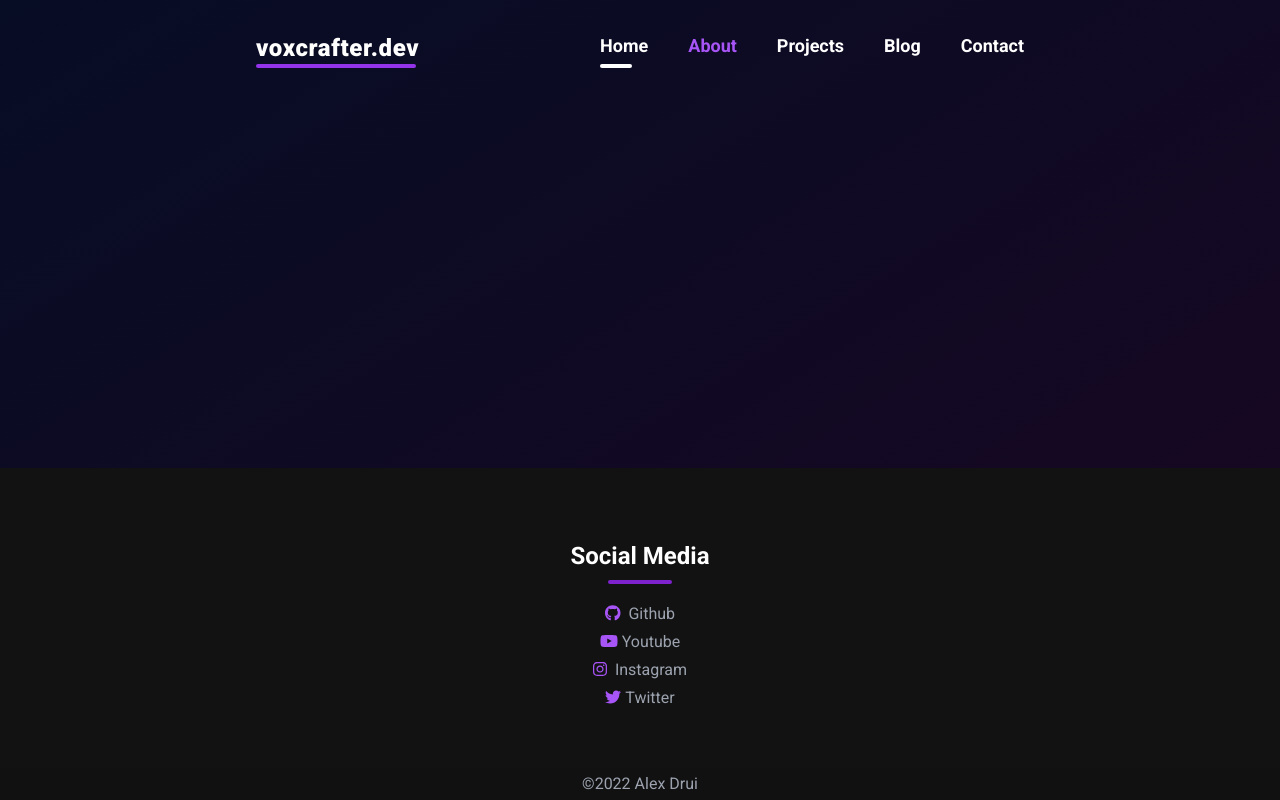
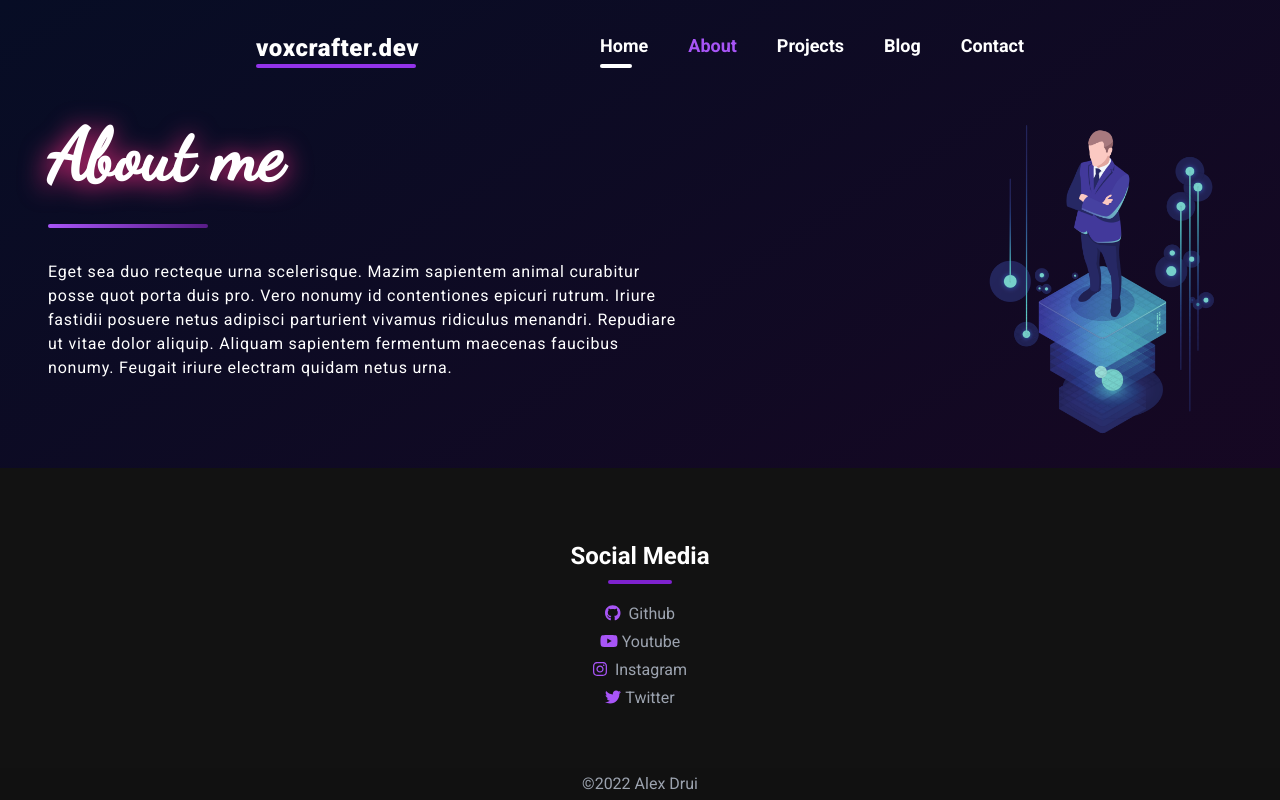
Before and after one commit to VoxCrafterLP/portfolio, a React (Create React App) app: page /about in a window 1280 px wide. Built offline with nearby package versions, Linux system fonts and the light colour scheme.

Commit message:
Add about page

```diff
--- a/public/index.html
+++ b/public/index.html
@@ -6,9 +6,9 @@
 		<meta name='viewport' content='width=device-width, initial-scale=1' />
 		<meta name='theme-color' content='#000000' />
 		<meta name='description' content='Portfolio website' />
-		<link rel='preconnect' href='https://fonts.googleapis.com'>
-		<link rel='preconnect' href='https://fonts.gstatic.com' crossorigin>
-		<link href='https://fonts.googleapis.com/css2?family=Roboto:wght@400;500;700;900&display=swap' rel='stylesheet'>
+		<link rel="preconnect" href="https://fonts.googleapis.com">
+		<link rel="preconnect" href="https://fonts.gstatic.com" crossorigin>
+		<link href="https://fonts.googleapis.com/css2?family=Dancing+Script&family=Roboto:wght@400;500;700;900&display=swap" rel="stylesheet">
 		<title>Portfolio</title>
 	</head>
 	<body>
--- a/src/pages/About.tsx
+++ b/src/pages/About.tsx
@@ -1,9 +1,54 @@
 import React from 'react';
+import { motion } from 'framer-motion';
 
 const About = () => {
-	return(
+	return (
 		<div>
-
+			<div
+				className="flex flex-col sm:flex-row gap-28 sm:gap-16 md:gap-28
+											xl:gap-72 sm:mx-auto sm:w-fit p-4"
+			>
+				<div className="flex flex-col items-center sm:items-start">
+					<div className="relative w-fit">
+						<span
+							className="relative z-20 text-7xl text-white font-handwritten
+														 font-semibold"
+						>
+							About me
+						</span>
+						<span
+							className="absolute -top-4 -inset-1 text-[4.6rem] text-pink-600
+														blur-md font-handwritten font-semibold"
+						>
+							About me
+						</span>
+					</div>
+					<motion.div
+						className="h-1 rounded-lg mb-8 bg-gradient-to-r from-purple-500
+												 to-purple-900 mt-8"
+						initial={{ width: '5rem' }}
+						whileInView={{ width: '10rem' }}
+						transition={{ duration: 1, delay: 0.4 }}
+					/>
+					<p
+						className="text-white max-w-[40rem] tracking-wider text-center
+												sm:text-left"
+					>
+						Eget sea duo recteque urna scelerisque. Mazim sapientem animal
+						curabitur posse quot porta duis pro. Vero nonumy id
+						contentiones epicuri rutrum. Iriure fastidii posuere netus
+						adipisci parturient vivamus ridiculus menandri. Repudiare ut
+						vitae dolor aliquip. Aliquam sapientem fermentum maecenas
+						faucibus nonumy. Feugait iriure electram quidam netus urna.
+					</p>
+				</div>
+				<div className="w-64 mx-auto sm:m-0">
+					<img
+						src={process.env.PUBLIC_URL + 'images/person.png'}
+						alt="Person"
+					/>
+				</div>
+			</div>
 		</div>
 	);
 };
--- a/src/pages/Home.tsx
+++ b/src/pages/Home.tsx
@@ -68,10 +68,10 @@ const Home = () => {
 					</p>
 				</div>
 				<Parallax speed={-25}>
-					<div className="w-72 md:w-96 sm:ml-40 mt-64 sm:mt-0">
+					<div className="w-72 md:w-[30rem] sm:ml-40 mt-64 sm:mt-0">
 						<img
-							src={process.env.PUBLIC_URL + 'images/person.png'}
-							alt="Person"
+							src={process.env.PUBLIC_URL + 'images/robot.png'}
+							alt="Robot"
 						/>
 					</div>
 				</Parallax>
--- a/src/pages/Projects.tsx
+++ b/src/pages/Projects.tsx
@@ -1,7 +1,7 @@
 import React from 'react';
 
 const Projects = () => {
-	return(
+	return (
 		<div>
 
 		</div>
--- a/tailwind.config.js
+++ b/tailwind.config.js
@@ -4,6 +4,7 @@ module.exports = {
 	theme: {
 		fontFamily: {
 			sans: '"Roboto"',
+			handwritten: '"Dancing Script"',
 			display: ['"Roboto"', '"sans-serif"'],
 			body: ['"Roboto"', '"sans-serif"'],
 		},
```
Also changed, not shown: public/images/robot.png (added).
